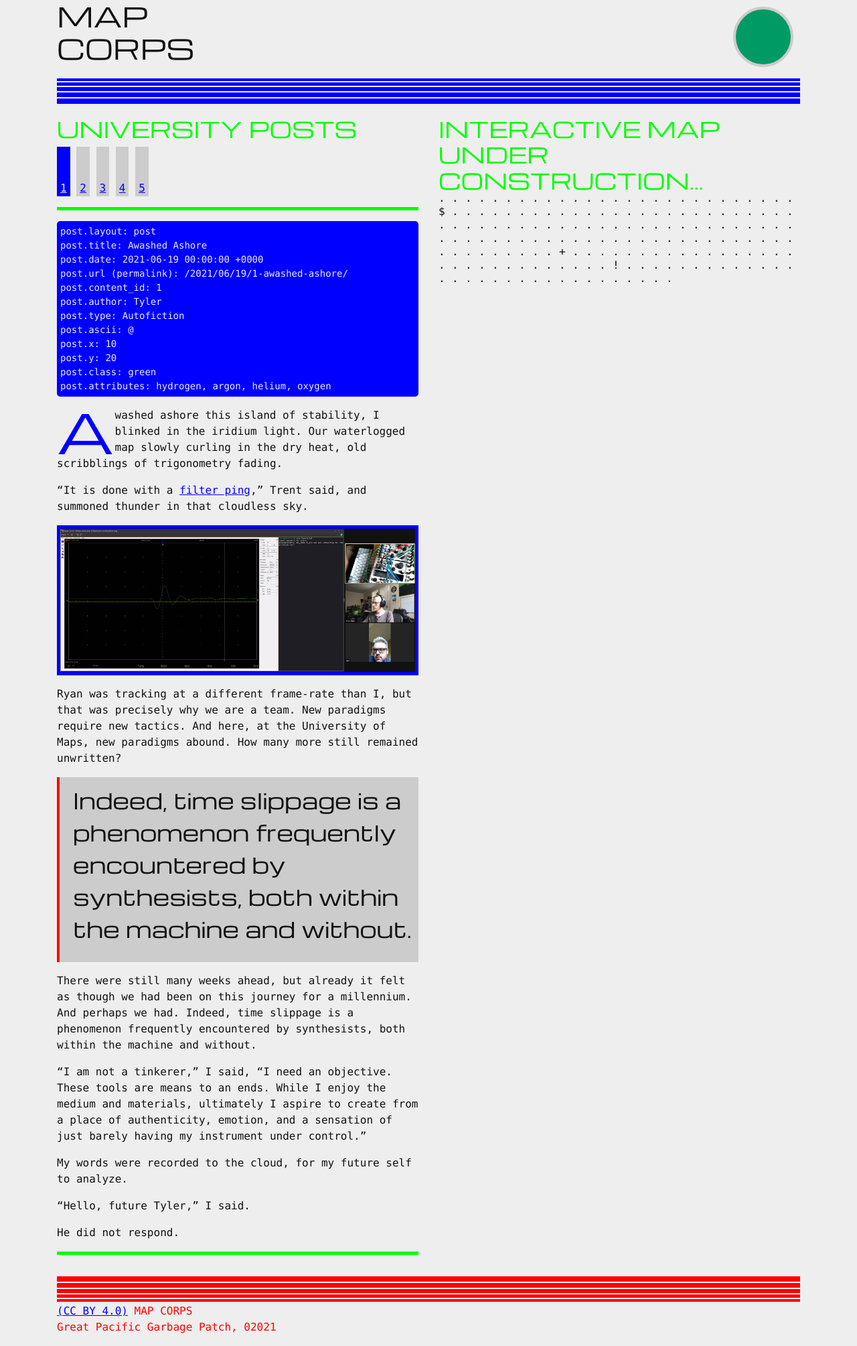
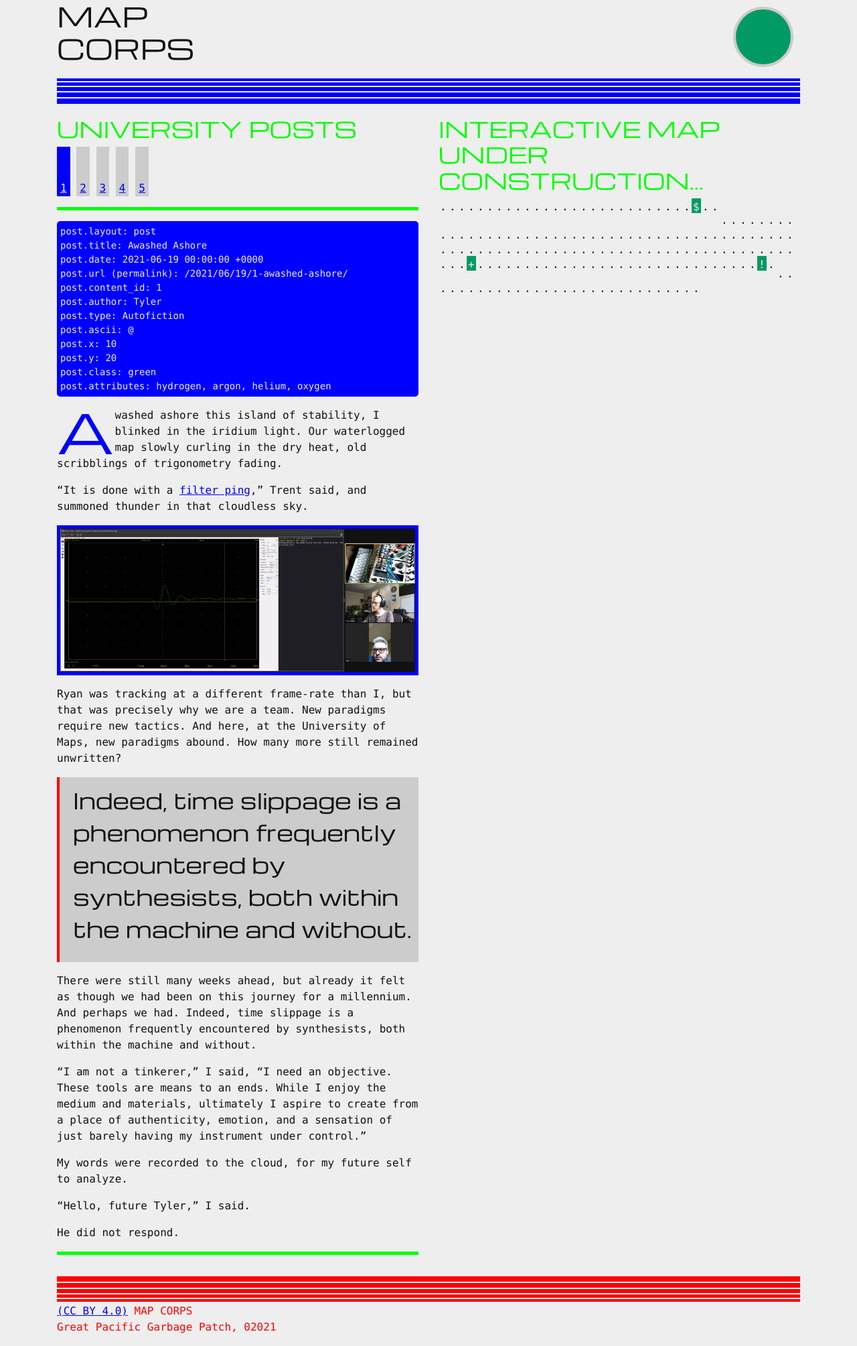
Before and after one commit to northern-information/mapcorps.net, a Jekyll site: the page built from _pages/university.md, in a window 1280 px wide. Shown: the whole page at 67% size. Built offline with Jekyll 4.4.1, drawn with Linux system fonts in a browser that asks for light colours; nearby versions of some CDN libraries.

Commit message:
Add cell, island styles
Committed the SASS, forgot to commit these

```diff
--- a/assets/stylesheets/style.css
+++ b/assets/stylesheets/style.css
@@ -7,11 +7,12 @@
   height: 20px; }
 
 .cell {
-  line-height: 0px;
-  width: 20px;
-  height: 20px;
   margin: 0;
-  padding: 0;
+  float: left;
+  line-height: 23px;
+  width: 14px;
+  height: 22px;
+  padding: 1px 2px;
   float: left; }
 
 ::selection {
@@ -169,12 +170,28 @@
   margin: 10px;
   border: 4px solid #CCCCCC; }
 
+.dormant-island {
+  color: #EEEEEE;
+  background-color: #111111; }
+
+.island {
+  color: #EEEEEE; }
+
+.present-island {
+  color: #EEEEEE; }
+
 .global-warming, a:hover, audio, .home-content img:hover,
-.post-content img:hover, header a:hover, header .logo {
+.post-content img:hover, header a:hover, header .logo, .island {
   -webkit-animation: rgb-cycle 10s linear 0s infinite normal;
   -moz-animation: rgb-cycle 10s linear 0s infinite normal;
   -ms-animation: rgb-cycle 10s linear 0s infinite normal;
   animation: rgb-cycle 10s linear 0s infinite normal; }
+
+.global-warming-120, .present-island {
+  -webkit-animation: rgb-cycle-120 10s linear 0s infinite normal;
+  -moz-animation: rgb-cycle-120 10s linear 0s infinite normal;
+  -ms-animation: rgb-cycle-120 10s linear 0s infinite normal;
+  animation: rgb-cycle-120 10s linear 0s infinite normal; }
 
 @-webkit-keyframes rgb-cycle {
   0% {
@@ -194,5 +211,23 @@
     background-color: #0000FF; }
   100% {
     background-color: #FF0000; } }
+@-webkit-keyframes rgb-cycle-120 {
+  0% {
+    background-color: #00FF00; }
+  33% {
+    background-color: #0000FF; }
+  66% {
+    background-color: #FF0000; }
+  100% {
+    background-color: #00FF00; } }
+@keyframes rgb-cycle-180 {
+  0% {
+    background-color: #00FF00; }
+  33% {
+    background-color: #0000FF; }
+  66% {
+    background-color: #FF0000; }
+  100% {
+    background-color: #00FF00; } }
 
 /*# sourceMappingURL=style.css.map */
```
Also changed, not shown: 1 other file.
